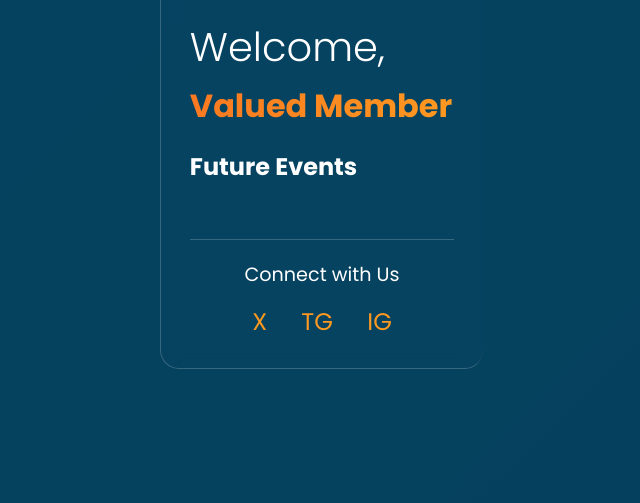
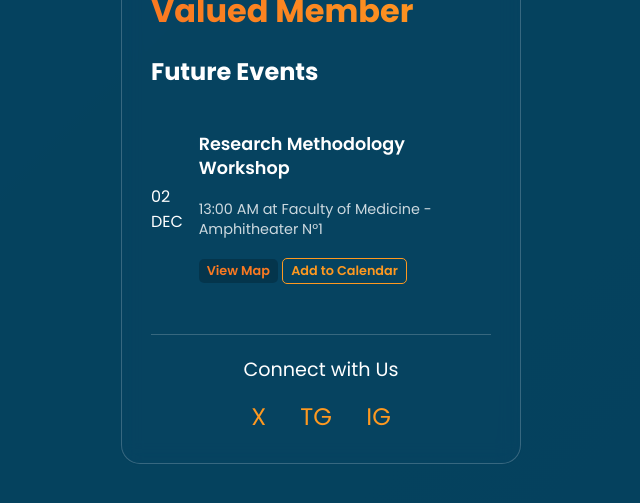
Before and after one commit to alhathiq/elixir, a plain HTML site: page index.html in a window 1280 px wide. Shown: the part 281-784 px from the top of the page, without its empty margins (319-959 px from the left). Drawn offline with Linux system fonts and the light colour scheme.

Commit message:
changing event

```diff
--- a/index.html
+++ b/index.html
@@ -49,21 +49,21 @@
                     <div class="event-list">
 
                         <!-- Event 1: Note the new 'data-event-id' -->
-                        <!-- <div class="event" data-event-id="Opening-day" data-start-time="2025-11-11T10:00:00" data-end-time="2025-11-11T12:00:00" data-location="Faculty of Medicine, Béchar">
-                            <div class="event-date">
-                                <span class="day" data-en="11" data-ar="11">11</span>
-                                <span class="month" data-en="NOV" data-ar="نوفمبر">NOV</span>
+                        <div class="event" data-event-id="Opening-day" data-start-time="2025-12-02T13:00:00" data-end-time="2025-12-02T14:00:00" data-location="Faculty of Medicine, Béchar">
+                            <div class="warsha">
+                                <span class="day" data-en="02" data-ar="02">02</span>
+                                <span class="month" data-en="DEC" data-ar="ديسمبر">DEC</span>
                             </div>
                             <div class="event-details">
-                                <p class="event-title" data-en="Elixir - Opening ceremony" data-ar="حفل الافتتاح">Elixir Club - Grand Opening Ceremony</p>
-                                <p class="event-time" data-en="10:00 AM at Faculty of Medicine Hall" data-ar="10:00 صباحًا في كلية الطب">10:00 1M at Faculty of Medicine</p>
+                                <p class="event-title" data-en="Research Methodology Workshop" data-ar="ورشة نظرية مخصصة لأساسيات وطرق البحث البيبليوغرافي">Research Methodology Workshop</p>
+                                <p class="event-time" data-en="13:00 AM at Faculty of Medicine - Amphitheater N°1" data-ar="13:00 زوالا في كلية الطب - المدرج رقم 1">13:00 AM at Faculty of Medicine - Amphitheater N°1</p>
                                 <div class="event-links">
                                     <a href="#" class="map-link" data-en="View Map" data-ar="معاينة الخريطة" data-lat="31.64355399060245" data-lon="-2.2316730020038795" data-title="Faculty of Medicine, Béchar">View Map</a>
                                     <a href="#" class="calendar-link" data-en="Add to Calendar" data-ar="أضف للرزنامة">Add to Calendar</a>
                             </div>
                                 <div class="event-timeline"></div>
                             </div>
-                        </div> -->
+                        </div>
 
                         <!-- Event 2: Note the new 'data-event-id' -->
                         <!-- <div class="event" data-event-id="tech-conference">
```
